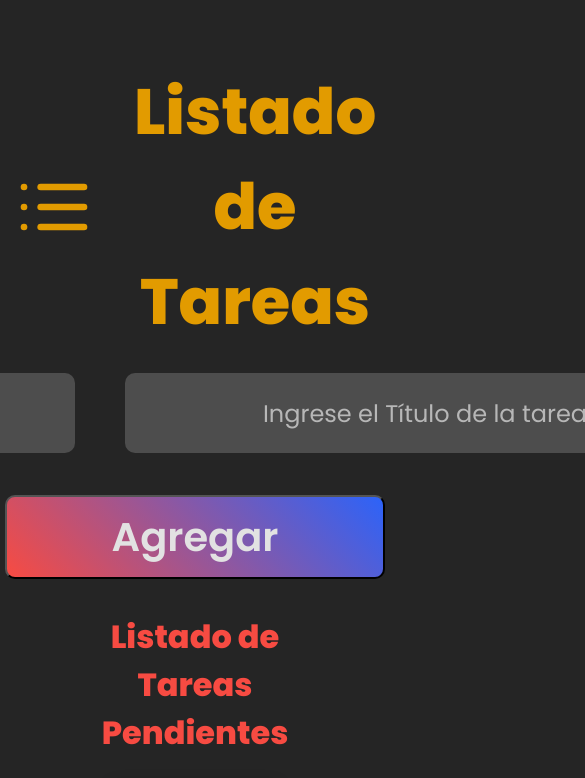
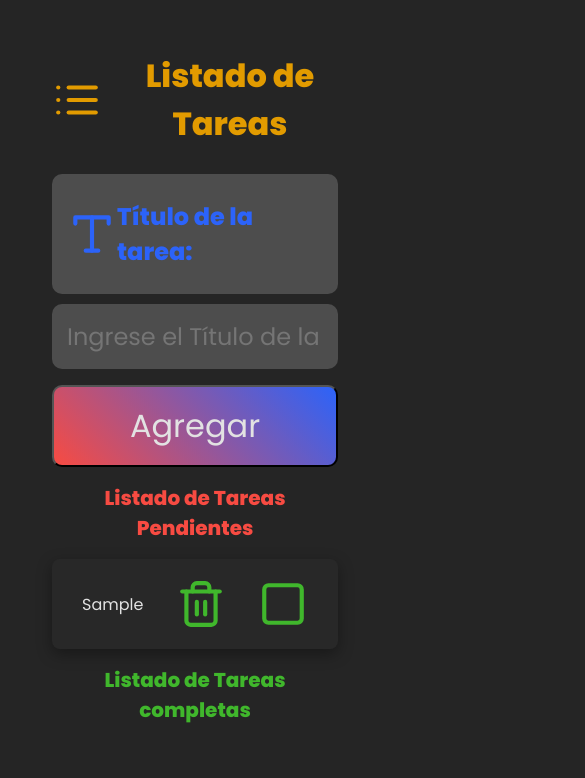
Before and after one commit to abachanian/To-Do-List, a plain HTML site: page index.html in a window 390 px wide. Both pictures are taken after typing "Sample" into the empty fields and a click on the button "Agregar". Shown: the top 778 px of the page, 585 px wide, since content can reach past the window. Drawn offline with Linux system fonts and the light colour scheme.

Commit message:
Listado OK

```diff
--- a/main2.js
+++ b/main2.js
@@ -75,8 +75,34 @@ const mostrarTask = () => {
     tasksArray.forEach(task => {
 
         const li = document.createElement("li");
-        li.textContent = `${task.titulo} - Estado: ${task.estado}`;
+        li.textContent = `${task.titulo}`;
         li.dataset.id = task.id;//Guardo el ID en el atributo data-id
+
+        const imgBorrar = document.createElement("img");
+        imgBorrar.src = "./Assets/trash.svg";
+        imgBorrar.alt = "Eliminar Tarea";
+        imgBorrar.dataset.id = task.id;
+
+        const imgEstado = document.createElement("img");
+        imgEstado.src = "./Assets/square.svg";
+        imgEstado.alt = "Cambiar estado";
+        imgEstado.dataset.id = task.id;
+
+        // Añado el evento de clic para borrar la tarea
+        imgBorrar.addEventListener("click", () => {
+            borrarTask(task.id);
+        });
+
+        // Añado el evento de clic para cambiar el estado de la tarea
+        imgEstado.addEventListener("click", () => {
+            task.cambiarEstado();
+            saveOnLocalStorage(tasksArray); // Guarda el nuevo estado en LocalStorage
+            mostrarTask(); // Muestra la lista actualizada
+        });
+
+        li.appendChild(imgBorrar);
+        li.appendChild(imgEstado);
+
 
         if (task.estado === "P") {
 
@@ -91,5 +117,13 @@ const mostrarTask = () => {
 
 }
 
+//? Creo la función para borrar la tarea
+const borrarTask = (id) => {
+    tasksArray = tasksArray.filter(task => task.id !== id); // Filtra la tarea que se quiere eliminar
+    saveOnLocalStorage(tasksArray); // Guarda el nuevo array en LocalStorage
+    mostrarTask(); // Muestra la lista actualizada
+}
+
+//? Creo una función
 
 mostrarTask();
--- a/style.css
+++ b/style.css
@@ -1,7 +1,7 @@
 /* Importo la fuente de Google Fonts */
 @import url("https://fonts.googleapis.com/css2?family=Poppins:wght@300;400;600;800&display=swap");
 
-/* Utilicé Eva Desing System para los colores */
+/* Utilicé Eva Design System para los colores */
 :root {
     --color-negro: #252525;
     --color-fondo: #4d4d4d;
@@ -9,6 +9,8 @@
     --color-rojo: #F74B42;
     --color-azul: #2C63F9;
     --color-naranja: #E29B00;
+    --padding: 15px;
+    --border-radius: 10px;
 }
 
 * {
@@ -26,25 +28,24 @@ body {
     align-items: center;
     justify-content: center;
     flex-direction: column;
+    padding: 20px; /* Añadido para que no toque los bordes en pantallas pequeñas */
 }
 
-h1 {
-  font-size: 4rem;
-  color: var(--color-naranja);
+h1, h2 {
     text-align: center;
     display: flex;
     align-items: center;
     justify-content: center;
-  gap: 40px;
+    gap: 20px;
+}
+
+h1 {
+    font-size: 2.5rem;
+    color: var(--color-naranja);
 }
 
 h2 {
-  font-size: 2rem;
-  text-align: center;
-  display: flex;
-  align-items: center;
-  justify-content: center;
-  gap: 40px;
+    font-size: 1.5rem;
 }
 
 .tituloH2-P {
@@ -55,48 +56,32 @@ h2 {
     color: var(--color-verde);
 }
 
-.logo {
-  height: 5rem;
-}
-
 .seccion-tareas {
     display: flex;
     flex-direction: column;
-  gap: 1.5rem;
-  padding: 4rem;
-  width: 80%;
-  align-items: center;
+    gap: 1rem;
+    padding: 2rem;
+    width: 100%;
+    max-width: 600px; /* Limitar ancho máximo */
+    margin: auto; /* Centrar el contenedor */
 }
 
 .form-tareas {
     display: flex;
-  gap: 2rem;
+    gap: 1rem;
     flex-wrap: wrap;
     justify-content: center;
 }
 
-.input-container {
-  display: flex;
+.input {
+    background-color: var(--color-fondo);
+    padding: var(--padding);
+    border-radius: var(--border-radius);
+    flex: 1 1 100%; /* Permite que el input se ajuste al tamaño disponible */
+    max-width: 600px; /* Limitar ancho máximo */
+    margin: 10px 0px 10px 0px;
 }
 
-.input {
-  display: flex;
-  background-color: var(--color-fondo);
-  outline: none;
-  border: none;
-  padding: 10px;
-  border-radius: 10px;
-  margin: 0px 50px 0px 10px;
-  width: 400px;
-  align-items: center;
-  justify-content: flex-start;
-  height: 5rem;
-}
-
-.input-img {
-  width: 2rem;
-  margin: 0px 10px 0px 10px;
-}
 
 .input-p {
   display: flex;
@@ -104,96 +89,39 @@ h2 {
   font-size: 1.5rem;
   color: var(--color-azul);
   font-weight: 620;
-  margin: 0px 10px 0px 10px;
+  margin: 10px 0px 10px 0px;
 }
 
 .input-text {
-  width: 600px;
+    width: 100%; /* Cambiado a 100% */
     background-color: var(--color-fondo);
     border: none;
-  padding: 15px;
-  border-radius: 10px;
+    padding: var(--padding);
+    border-radius: var(--border-radius);
     color: white;
-  text-align: center;
     font-size: 1.5rem;
-}
-
-input::placeholder {
-  color: rgba(255, 255, 255, 0.6);
-}
-
-.input-textarea {
-  width: 600px;
-  background-color: var(--color-fondo);
-  border: none;
-  padding: 15px;
-  border-radius: 10px;
-  color: white;
-  text-align: center;
-  font-size: 1.5rem;
-  height: 5rem;
-}
-
-textarea::placeholder {
-  color: rgba(255, 255, 255, 0.6);
-  line-height: normal;
-  vertical-align: middle;
-}
-
-.input-date {
-  width: 600px;
-  background-color: var(--color-fondo);
-  border: none;
-  padding: 15px;
-  border-radius: 10px;
-  color: white;
-  text-align: center;
-  font-size: 1.5rem;
-  height: 5rem;
 }
 
 .input-btn {
     display: flex;
-  outline: none;
-  border: none;
-  padding: 10px;
-  border-radius: 10px;
-  width: 400px;
     justify-content: center;
 }
 
 .add-btn {
-  background: linear-gradient(45deg, var(--color-rojo),var(--color-azul));
-  outline: none;
-  padding: 10px 20px;
-  border-radius: 10px;
+    background: linear-gradient(45deg, var(--color-rojo), var(--color-azul));
+    padding: var(--padding);
+    border-radius: var(--border-radius);
     color: rgb(226, 226, 226);
-  font-size: 2.5rem;
+    font-size: 2rem;
     cursor: pointer;
-  font-weight: 600;
-  align-items: center;
-  width: 400px;
-}
-
-.logo-add {
-  height: 3rem;
-  align-items: center;
-}
-
-.delete-btn {
-  cursor: pointer;
-}
-
-.check-btn {
-  cursor: pointer;
+    width: 100%; /* Cambiado a 100% */
 }
 
 .tasks-list-p {
     display: flex;
     justify-content: flex-start;
-  align-items: center;
     flex-direction: column;
-  width: min(550px, 90%);
+    width: 100%; /* Cambiado a 100% */
     gap: 1rem;
 }
 
@@ -204,7 +132,6 @@ textarea::placeholder {
     display: flex;
     justify-content: space-between;
     align-items: center;
-  width: 100%;
     padding: 20px 30px;
     box-shadow: rgba(0, 0, 0, 0.35) 0px 5px 15px;
 }
@@ -212,9 +139,8 @@ textarea::placeholder {
 .tasks-list-c {
     display: flex;
     justify-content: flex-start;
-  align-items: center;
     flex-direction: column;
-  width: min(550px, 90%);
+    width: 100%; /* Cambiado a 100% */
     gap: 1rem;
 }
 
@@ -225,31 +151,21 @@ textarea::placeholder {
     display: flex;
     justify-content: space-between;
     align-items: center;
-  width: 100%;
     padding: 20px 30px;
     box-shadow: rgba(0, 0, 0, 0.35) 0px 5px 15px;
 }
 
-.hidden {
-  visibility: hidden;
+@media (max-width: 768px) {
+    h1 {
+        font-size: 2rem; /* Ajustar tamaño del título en pantallas más pequeñas */
     }
 
-.add-btn:hover,
-.check-btn,
-.deleteAll-btn:hover {
-  background: linear-gradient(45deg, #f68606, #e00745);
+    h2 {
+        font-size: 1.25rem; /* Ajustar tamaño de subtítulos */
     }
 
-@media (max-width: 375px) {
-    .faq-card {
-      padding: 1rem;
-    }
-
-    .faq-title {
-      font-size: 20px;
-    }
-
-    .faq-question {
-      font-size: 16px;
+    .form-tareas {
+        flex-direction: column; /* Apilar elementos en pantallas pequeñas */
+        align-items: stretch; /* Para que ocupen todo el ancho */
     }
 }
```
Lines whose indentation alone changed are shown as unchanged.
